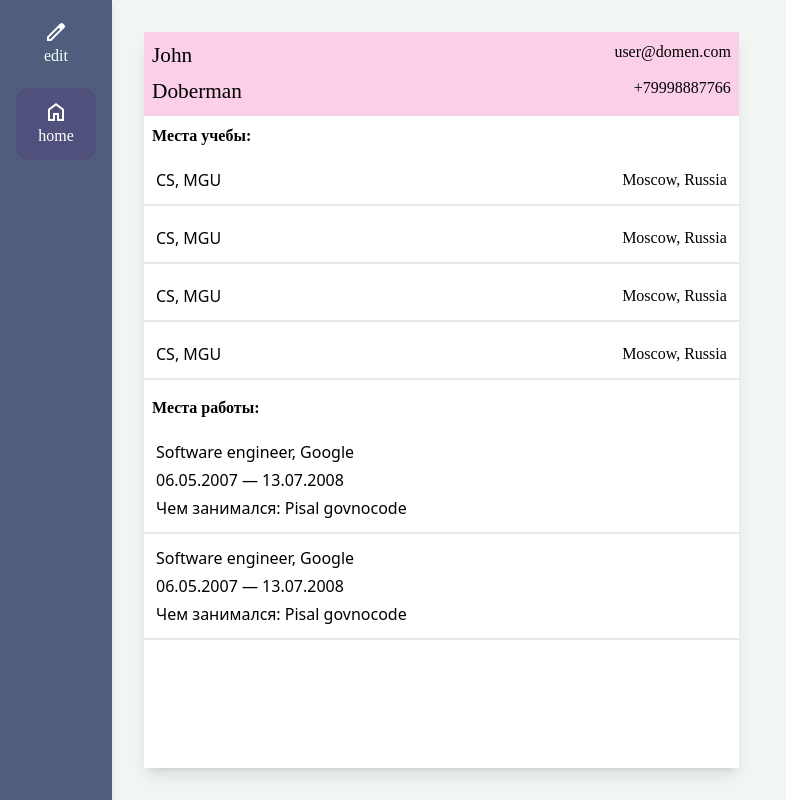
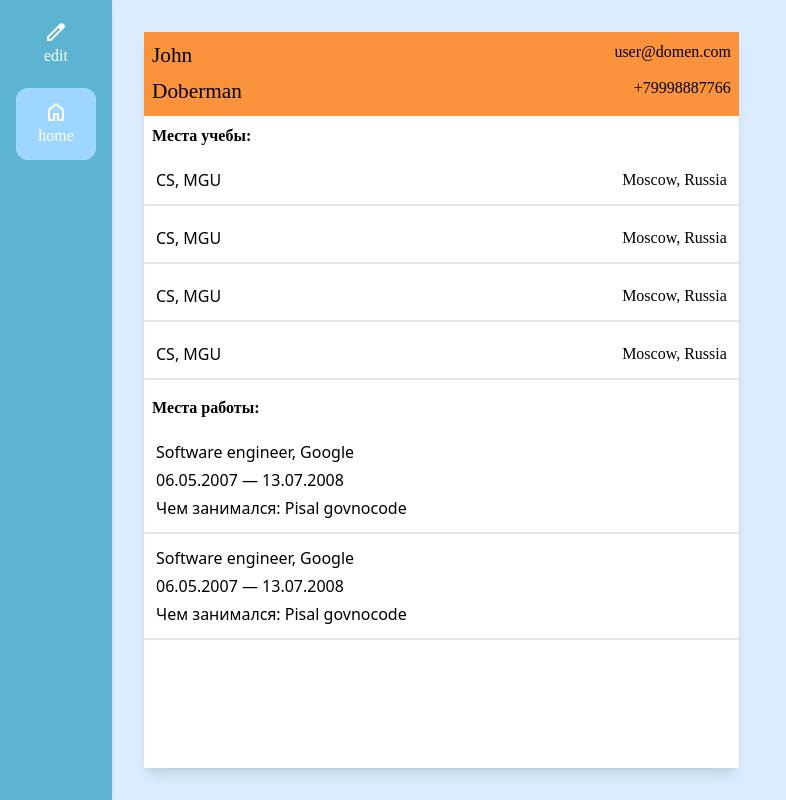
Before and after one commit to NceSova/resume-builder, a React (Vite) app: page / in a window 1280 px wide. Shown: the whole page, without its empty margins (0-786 px from the left). Built offline with nearby package versions, Linux system fonts and the light colour scheme.

Commit message:
feat: changed color system

```diff
--- a/src/App.tsx
+++ b/src/App.tsx
@@ -12,7 +12,7 @@ function App() {
       lastname: 'Doberman',
       email: 'user@domen.com',
       phone: '+79998887766',
-      color: '#fbcfe8',
+      color: '#fb923c',
     },
     learn: [
       {
--- a/src/components/HomeTab.tsx
+++ b/src/components/HomeTab.tsx
@@ -3,7 +3,7 @@ import {ResumeComponent} from './ResumeComponent';
 
 export function HomeTab({resume}: {resume: Resume}) {
   return (
-    <div className="grid h-full w-full flex-1 bg-background-950 p-8">
+    <div className="bg-background grid h-full w-full flex-1 p-8">
       <div className="max-w-prose bg-white shadow-lg">
         <ResumeComponent resume={resume} />
       </div>
--- a/src/components/NavIcon.tsx
+++ b/src/components/NavIcon.tsx
@@ -12,7 +12,7 @@ export function NavIcon({
   const isSelected = cur === name;
   return (
     <button
-      className={`${isSelected ? 'bg-accent-400' : ''} h-23 z-10 flex w-20 flex-col items-center justify-center rounded-xl p-3`}
+      className={`${isSelected ? 'bg-secondary' : ''} h-23 z-10 flex w-20 flex-col items-center justify-center rounded-xl p-3`}
       onClick={(e) => setCur(name)}>
       <img src={icon} alt="" />
       <span className="font-body text-white">{name}</span>
--- a/src/components/TopAppBar.tsx
+++ b/src/components/TopAppBar.tsx
@@ -4,7 +4,7 @@ import {NavIcon} from '../components/NavIcon';
 
 export function TopAppBar({cur, setCur}: {cur: string; setCur: Function}) {
   return (
-    <div className="z-30 flex h-20 w-screen flex-row items-center justify-around gap-2 bg-secondary-400 p-2 shadow-md lg:h-screen lg:w-28 lg:flex-col lg:justify-start">
+    <div className="bg-primary z-30 flex h-20 w-screen flex-row items-center justify-around gap-2 p-2 shadow-md lg:h-screen lg:w-28 lg:flex-col lg:justify-start">
       <NavIcon name="edit" icon={editIcon} cur={cur} setCur={setCur} />
       <NavIcon name="home" icon={homeIcon} cur={cur} setCur={setCur} />
     </div>
--- a/tailwind.config.js
+++ b/tailwind.config.js
@@ -4,71 +4,11 @@ export default {
   theme: {
     extend: {
       colors: {
-        text: {
-          50: '#0a0f0e',
-          100: '#151e1c',
-          200: '#2a3c38',
-          300: '#3f5a53',
-          400: '#54786f',
-          500: '#69968b',
-          600: '#87aba2',
-          700: '#a5c0b9',
-          800: '#c3d5d1',
-          900: '#e1eae8',
-          950: '#f0f5f3',
-        },
-        background: {
-          50: '#09100e',
-          100: '#13201c',
-          200: '#254138',
-          300: '#386153',
-          400: '#4a826f',
-          500: '#5da28b',
-          600: '#7db5a2',
-          700: '#9ec7b9',
-          800: '#bedad1',
-          900: '#dfece8',
-          950: '#eff6f3',
-        },
-        primary: {
-          50: '#0a100f',
-          100: '#141f1d',
-          200: '#283e3b',
-          300: '#3c5d58',
-          400: '#507c76',
-          500: '#639c93',
-          600: '#83afa9',
-          700: '#a2c3be',
-          800: '#c1d7d4',
-          900: '#e0ebe9',
-          950: '#eff5f4',
-        },
-        secondary: {
-          50: '#0a0c10',
-          100: '#14181f',
-          200: '#272f3f',
-          300: '#3b475e',
-          400: '#4f5e7d',
-          500: '#62769d',
-          600: '#8291b0',
-          700: '#a1adc4',
-          800: '#c0c8d8',
-          900: '#e0e4eb',
-          950: '#eff1f5',
-        },
-        accent: {
-          50: '#0a0a10',
-          100: '#14141f',
-          200: '#28283e',
-          300: '#3c3c5d',
-          400: '#50507c',
-          500: '#63649c',
-          600: '#8383af',
-          700: '#a2a2c3',
-          800: '#c1c1d7',
-          900: '#e0e0eb',
-          950: '#eff0f5',
-        },
+        text: '#1c1a35',
+        background: '#dbedff',
+        primary: '#5cb4d2',
+        secondary: '#9ed6ff',
+        accent: '#50507c',
       },
 
       fontSize: {
```
